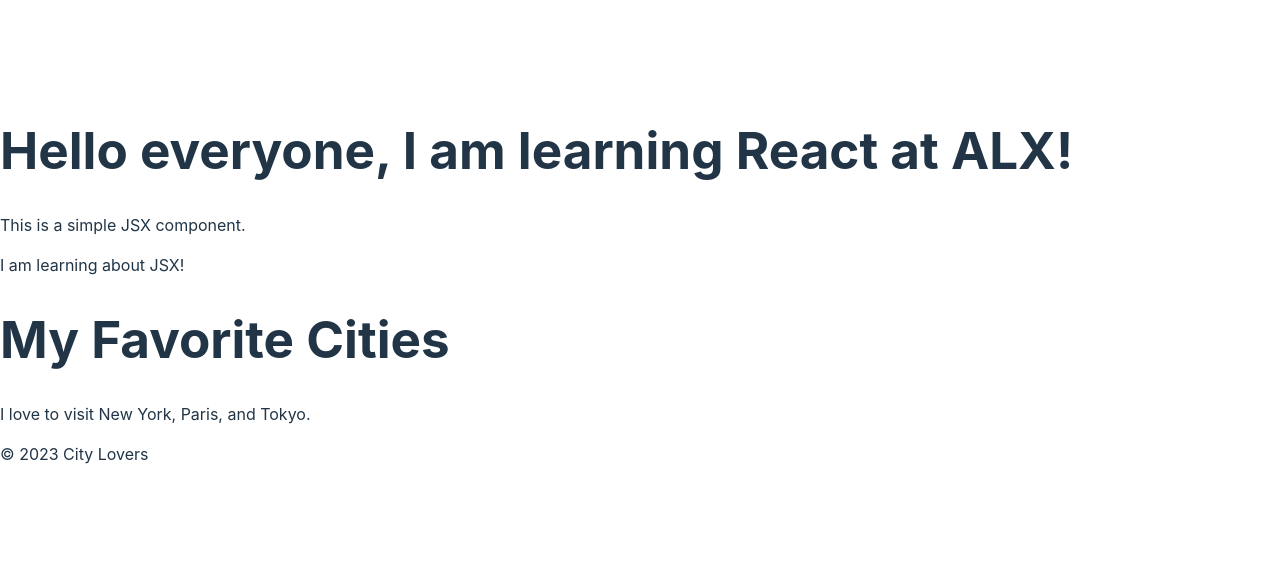
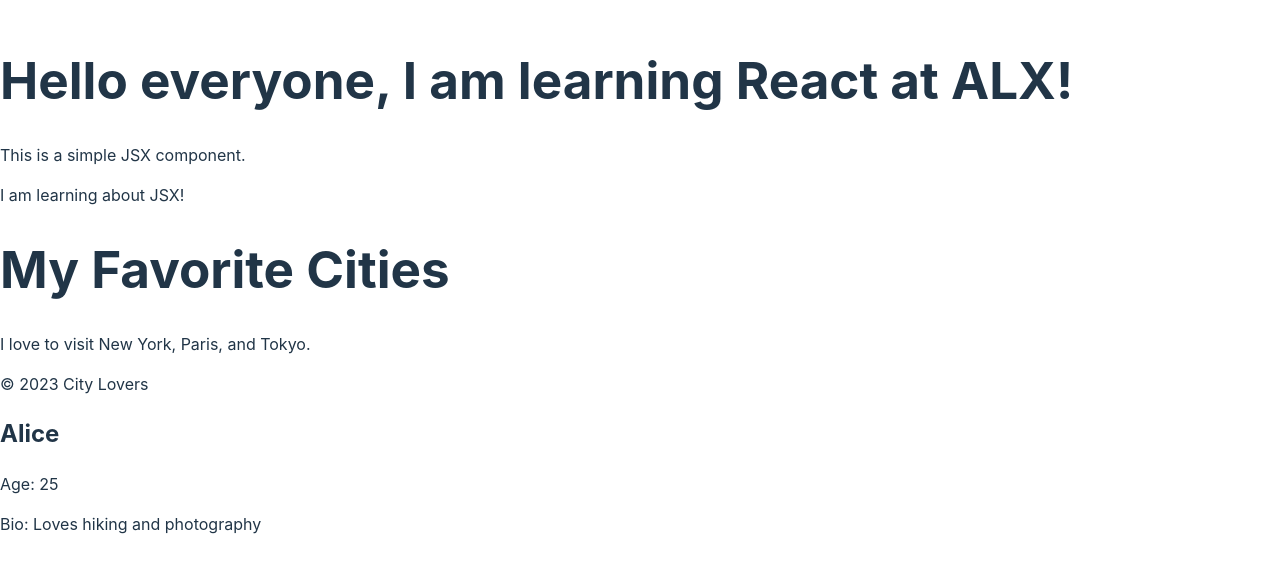
Before and after one commit to HaneenElameer/alx-fe-reactjs, a React (Vite) app in the folder alx-react-app/: page / in a window 1280 px wide. Shown: the part 115-688 px from the top of the page. Built offline with nearby package versions, Linux system fonts and the light colour scheme.

Commit message:
new message

```diff
--- a/alx-react-app/src/App.jsx
+++ b/alx-react-app/src/App.jsx
@@ -6,6 +6,7 @@
 import Header from './components/Header'
 import MainContent from './components/MainContent'
 import Footer from './components/Footer'
+import UserProfile from './components/UserProfile'
 
 
 function App() {
@@ -19,6 +20,7 @@
         <Header />
         <MainContent />
         <Footer />
+        <UserProfile name="Alice" age="25" bio="Loves hiking and photography" />
 
       </div>
 
--- /dev/null
+++ b/alx-react-app/src/components/UserProfile.jsx
@@ -0,0 +1,11 @@
+const UserProfile = (props) => {
+    return (
+        <div>
+            <h2>{props.name}</h2>
+            <p>Age: {props.age}</p>
+            <p>Bio: {props.bio}</p>
+        </div>
+    );
+        };
+
+export default UserProfile;
```
